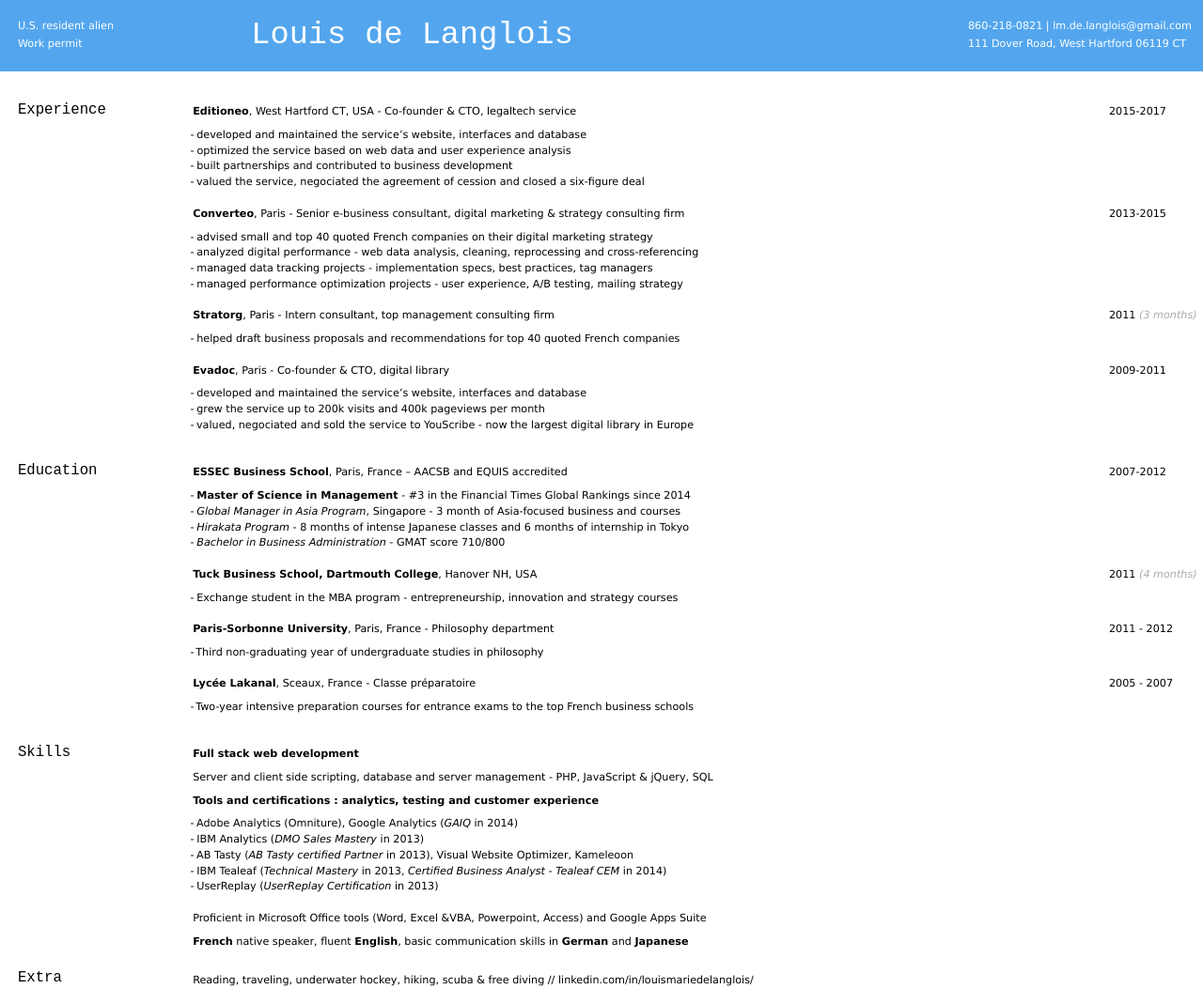
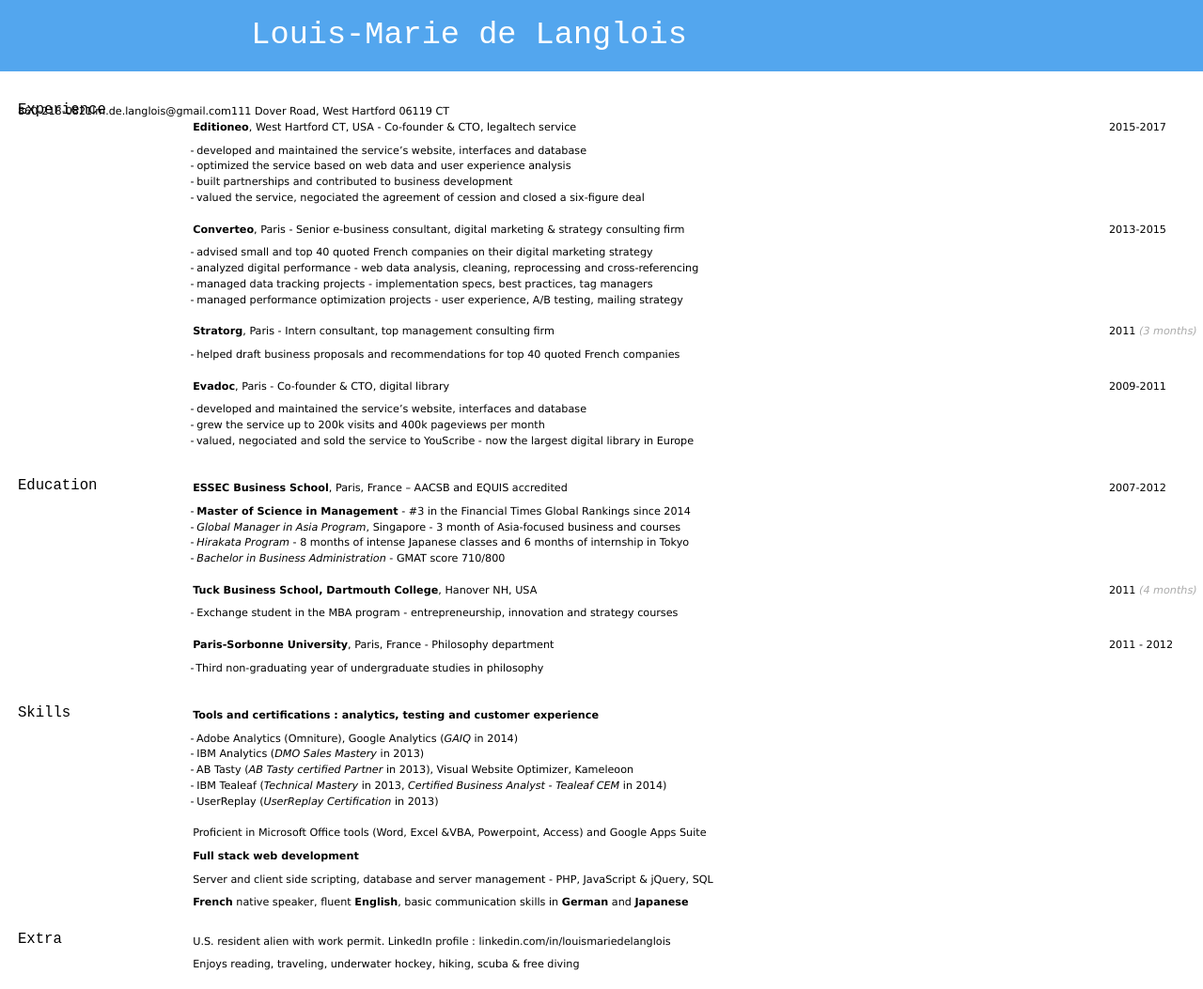
Before and after one commit to elipapa/markdown-cv, a Jekyll site: the page built from index.md, in a window 1280 px wide. Shown: the whole page at 94% size. Built offline with Jekyll 4.4.1, drawn with Linux system fonts in a browser that asks for light colours; some of the changed lines change nothing that is shown.

Commit message:
Update index.md

```diff
--- a/index.md
+++ b/index.md
@@ -3,15 +3,19 @@
 title: Resume - Louis-Marie de Langlois
 ---
 
-# Louis de Langlois
+# Louis-Marie de Langlois
 
+<!--
 >U.S. resident alien<br/>
 >Work permit
 
 > 860-218-0821 | [lm.de.langlois@gmail.com](mailto:lm.de.langlois@gmail.com)<br/>
 > 111 Dover Road, West Hartford 06119 CT
+-->
 
 ## Experience
+
+860-218-0821 | [lm.de.langlois@gmail.com](mailto:lm.de.langlois@gmail.com) | 111 Dover Road, West Hartford 06119 CT
 
 > 2015-2017
 
@@ -77,22 +81,19 @@
 __Paris-Sorbonne University__, Paris, France - Philosophy department
 - Third non-graduating year of undergraduate studies in philosophy
 
+<!--
 > 2005 - 2007
 
 __Lycée Lakanal__, Sceaux, France - Classe préparatoire
 - Two-year intensive preparation courses for entrance exams to the top French business schools
 
-<!--
+
 > 2005
 
 __Lycée Emile Zola__, Rennes, France
 - High School Diploma (French scientific « Baccalauréat »)
 -->
 ## Skills
-
-__Full stack web development__
-
- Server and client side scripting, database and server management - PHP, JavaScript & jQuery, SQL
 
 __Tools and certifications : analytics, testing and customer experience__
 
@@ -104,8 +105,14 @@
 
 Proficient in Microsoft Office tools (Word, Excel &VBA, Powerpoint, Access) and Google Apps Suite
 
+__Full stack web development__
+
+ Server and client side scripting, database and server management - PHP, JavaScript & jQuery, SQL
+
 __French__ native speaker, fluent __English__, basic communication skills in __German__ and __Japanese__
 
 ## Extra
 
-Reading, traveling, underwater hockey, hiking, scuba & free diving // [linkedin.com/in/louismariedelanglois/](https://linkedin.com/in/louismariedelanglois/?locale=en_US)
+U.S. resident alien with work permit. LinkedIn profile : [linkedin.com/in/louismariedelanglois](https://linkedin.com/in/louismariedelanglois/?locale=en_US)
+
+Enjoys reading, traveling, underwater hockey, hiking, scuba & free diving
```
